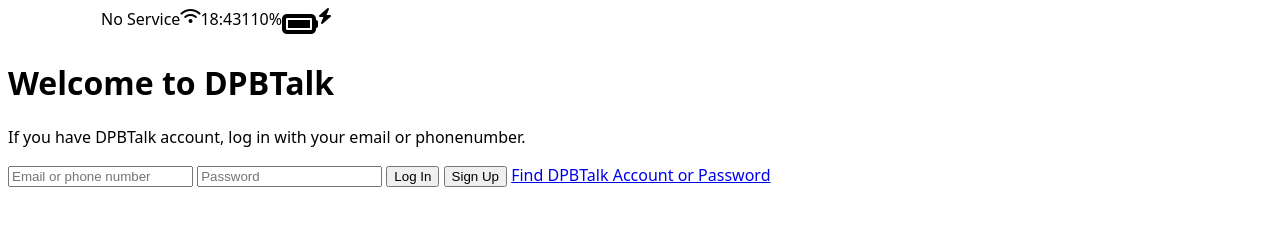
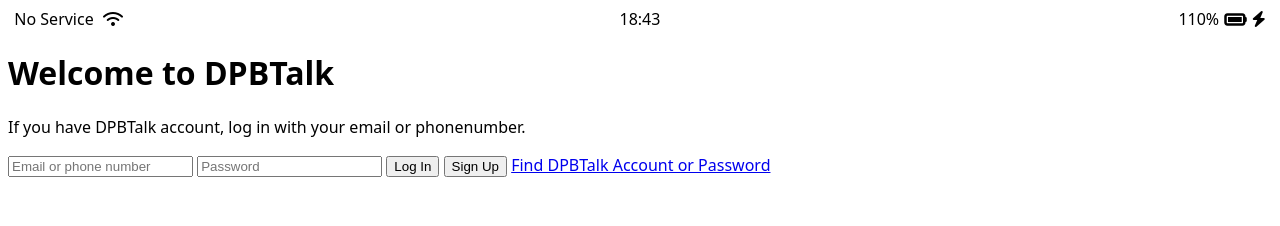
Before and after one commit to JeffJPortfolio/KakaoCloneCoding, a plain HTML site: page index.html in a window 1280 px wide. Drawn offline with Linux system fonts and the light colour scheme.

Commit message:
status fixed

```diff
--- a/CSS/styles.css
+++ b/CSS/styles.css
@@ -6,8 +6,11 @@ body {
     display: flex;
     justify-content: center;
 }
-.status-bar {
+.status-bar__column {
     width: 33%;
+}
+.status-bar__column:first-child span{
+    margin-right: 5px;
 }
 .status-bar__column:nth-child(2) {
     display: flex;
@@ -16,12 +19,8 @@ body {
 .status-bar__column:last-child {
     display: flex;
     justify-content: flex-end;
+    align-items: center;
 }
-
-.status-bar__column .fa-battery-full {
+.status-bar__column .fa-battery-full{
     margin: 0px 5px;
 }
-
-.status-bar__column:first-child span{
-    margin-right: 5px;
-}
--- a/index.html
+++ b/index.html
@@ -3,20 +3,24 @@
 <html lang="en">
 <head>
     <link rel="stylesheet" href="css/styles.css">
-
+    <meta charset="UTF-8">
+    <meta name="viewport" content="width=device-width, initial-scale=1.0">
     <title>Welcome to DPBTalk</title>
 </head>
 <body>
     <div class="status-bar">
-        <div class="status-bar__column"></div>
+        <div class="status-bar__column">
             <span>No Service</span>
             <i class="fa-solid fa-wifi"></i>
-        <div class="status-bar__column"></div>
+        </div>
+        <div class="status-bar__column">
             <span>18:43</span>
-        <div class="status-bar__column"></div>
+        </div>
+        <div class="status-bar__column">
             <span>110%</span>
-            <i class="fa-solid fa-battery-full fa-2x"></i>
+            <i class="fa-solid fa-battery-full fa-lg"></i>
             <i class="fa-solid fa-bolt"></i>
+        </div>
     </div>
 
     <header class="welcom-header">
```
